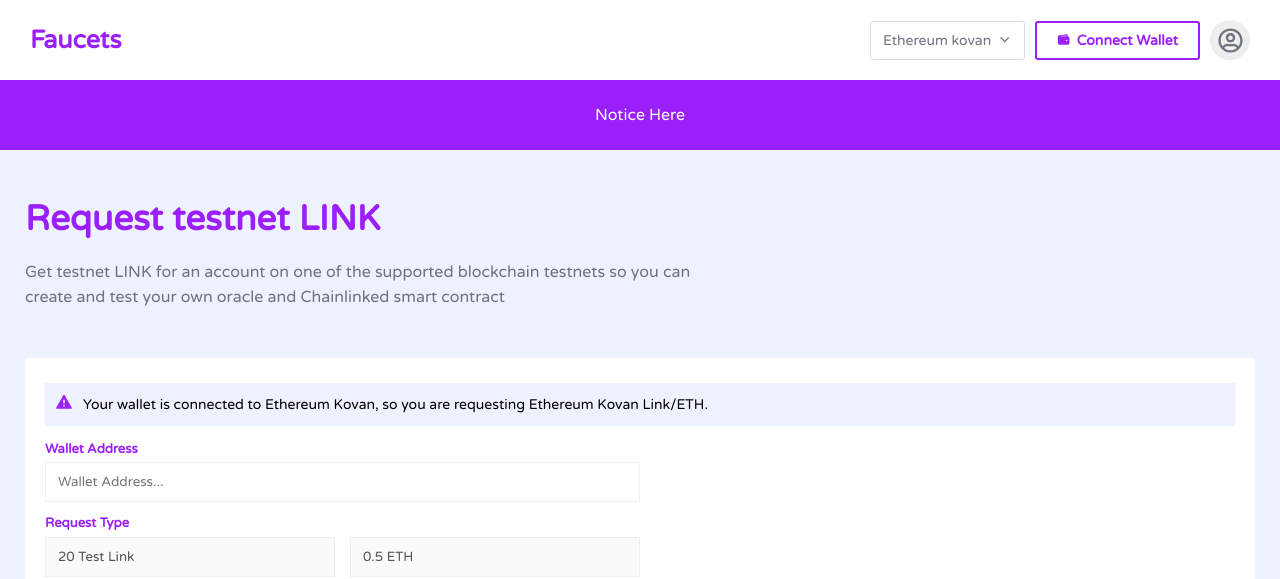
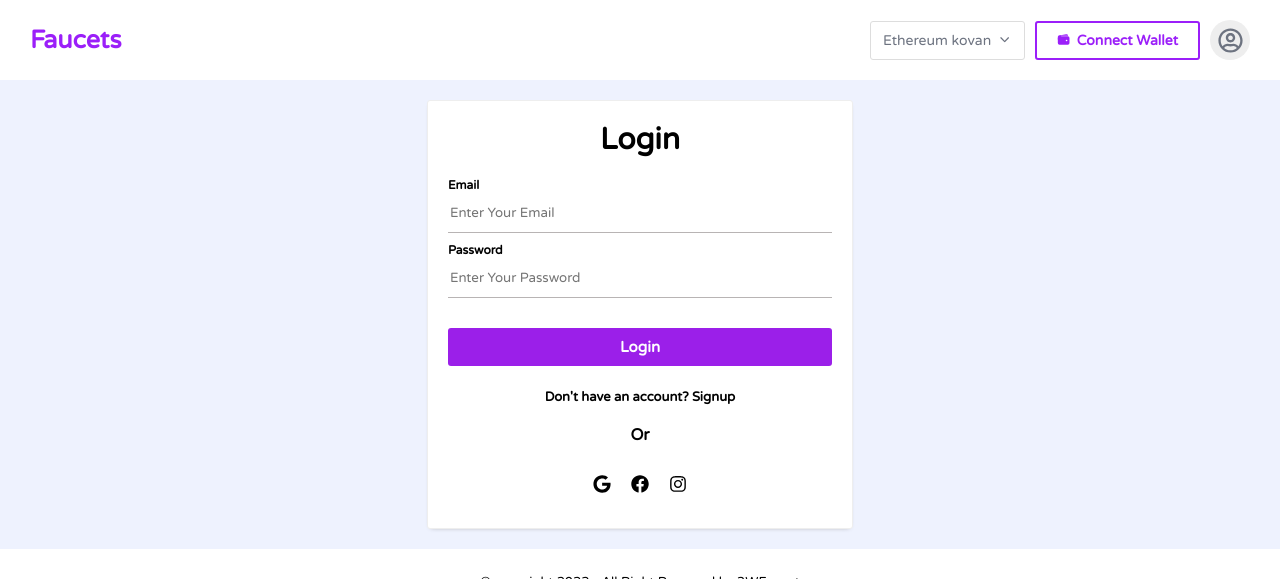
Before and after one commit to Sumon092/3wfaucet, a React (Create React App) app: page /login in a window 1280 px wide. Shown: the top 579 px of the page. Built offline with nearby package versions, Linux system fonts and the light colour scheme.

Commit message:
login page done

```diff
--- a/src/App.js
+++ b/src/App.js
@@ -4,13 +4,16 @@
 import { Routes, Route } from 'react-router-dom';
 import Table from './components/Table'
 import Table2 from './components/Table2'
+import Login from './pages/Login';
 function App() {
   return (
     <>
-      <Home />
       <Routes>
-        <Route path='table1' element={<Table />}></Route>
-        <Route path='table2' element={<Table2 />}></Route>
+        <Route path='/' element={<Home />}></Route>
+        <Route path='/home' element={<Home />}></Route>
+        <Route path='/table1' element={<Table />}></Route>
+        <Route path='/table2' element={<Table2 />}></Route>
+        <Route path='/login' element={<Login />}></Route>
       </Routes>
     </>
   );
--- a/src/components/NavBar.jsx
+++ b/src/components/NavBar.jsx
@@ -1,4 +1,5 @@
 import React, { useState } from 'react';
+import { Link } from 'react-router-dom';
 import styled from 'styled-components';
 
 
@@ -101,7 +102,7 @@
     return (
         <Container>
             <Wrapper>
-                <Left><Logo>Faucets</Logo></Left>
+                <Link style={{ textDecoration: 'none' }} to="/"><Left><Logo>Faucets</Logo></Left></Link>
                 <Right>
                     <MenuItem>
                         <MenuButton left>
@@ -125,7 +126,8 @@
                     </MenuItem>
                     {active && <UserMenu>
                         <Ul>
-                            <Li>Login</Li>
+                            <Link style={{ textDecoration: 'none' }} to='login'><Li>Login</Li></Link>
+
                             <Li>Signup</Li>
                             <Li>FAQs</Li>
                         </Ul>
--- /dev/null
+++ b/src/pages/Login.jsx
@@ -0,0 +1,131 @@
+import React from 'react';
+import styled from 'styled-components';
+import Footer from '../components/Footer';
+import Navbar from '../components/NavBar';
+
+const Container = styled.div`
+    background-color: #eef2fe;
+`
+const LoginWrapper = styled.div`
+    display: flex;
+    justify-content: center;
+    align-items: center;
+    margin-top: 20px;
+`
+const LoginContainer = styled.div`
+    width: 30%;
+    margin: auto;
+    background: #fff;
+    padding: 20px;
+    border-radius: 3px;
+    border: 1px solid #eee;
+    box-shadow: 0 2px 5px -4px grey;
+`
+const Title = styled.h1`
+    text-align: center;
+    font-size:30px;
+    font-weight:600px;
+    margin: 0;
+    margin-bottom: 20px;
+`
+const InputContainer = styled.div`
+    display: flex;
+    flex-direction: column;
+    margin: 0px 0px 10px;
+    padding: 0px;
+`
+const InputLabel = styled.label`
+    font-size:12px;
+    font-weight: 600;
+`
+const InputWrapper = styled.div`
+    border:0;
+    border-bottom: 1px solid #b8b4b4;
+    padding: 10px 0px;
+    :focus{
+        border-bottom: 1px solid #ff3;
+    }
+`
+const Input = styled.input`
+    width: 100%;
+    background: transparent;
+    border: none;
+    outline: none;
+
+`
+const Button = styled.button`
+    width: 100%;
+    background:#9b1fe9;
+    padding:10px 15px;
+    outline: none;
+    border:none;
+    font-size:15px;
+    cursor:pointer;
+    margin-top: 20px;
+    margin-bottom:10px;
+    border-radius: 3px;
+    font-size: 15px;
+    font-weight: 600;
+    color:#FFF;
+`
+const LoginText = styled.p`
+    font-size: ${props => props.or ? '16px' : '13px'};
+    font-weight: 600;
+    color: #000;
+    margin-top: ${props => props.or && '20px'};
+    margin-bottom: ${props => props.or && '20px'};
+    text-align: center;
+`
+const SocialContainer = styled.div`
+    display: flex;
+    justify-content: center;
+    align-items: center;
+    margin: 0;
+`
+const SocialText = styled.span`
+    margin: 10px;
+    font-size:18px;
+`
+
+const Login = () => {
+    return (
+        <Container>
+            <Navbar />
+            <LoginWrapper>
+                <LoginContainer>
+                    <Title>Login</Title>
+                    <InputContainer>
+                        <InputLabel>Email</InputLabel>
+                        <InputWrapper>
+                            <Input type='email' placeholder='Enter Your Email' />
+                        </InputWrapper>
+                    </InputContainer>
+                    <InputContainer>
+                        <InputLabel>Password</InputLabel>
+                        <InputWrapper>
+                            <Input type='email' placeholder='Enter Your Password' />
+                        </InputWrapper>
+                    </InputContainer>
+                    <Button>Login</Button>
+                    <LoginText>Don't have an account? Signup</LoginText>
+                    <LoginText or>Or</LoginText>
+                    <SocialContainer>
+                        <SocialText>
+                            <svg stroke="currentColor" fill="currentColor" stroke-width="0" viewBox="0 0 488 512" height="1em" width="1em" xmlns="http://www.w3.org/2000/svg"><path d="M488 261.8C488 403.3 391.1 504 248 504 110.8 504 0 393.2 0 256S110.8 8 248 8c66.8 0 123 24.5 166.3 64.9l-67.5 64.9C258.5 52.6 94.3 116.6 94.3 256c0 86.5 69.1 156.6 153.7 156.6 98.2 0 135-70.4 140.8-106.9H248v-85.3h236.1c2.3 12.7 3.9 24.9 3.9 41.4z"></path></svg>
+                        </SocialText>
+                        <SocialText>
+                            <svg stroke="currentColor" fill="currentColor" stroke-width="0" viewBox="0 0 512 512" height="1em" width="1em" xmlns="http://www.w3.org/2000/svg"><path d="M504 256C504 119 393 8 256 8S8 119 8 256c0 123.78 90.69 226.38 209.25 245V327.69h-63V256h63v-54.64c0-62.15 37-96.48 93.67-96.48 27.14 0 55.52 4.84 55.52 4.84v61h-31.28c-30.8 0-40.41 19.12-40.41 38.73V256h68.78l-11 71.69h-57.78V501C413.31 482.38 504 379.78 504 256z"></path></svg>
+                        </SocialText>
+                        <SocialText>
+                            <svg stroke="currentColor" fill="currentColor" stroke-width="0" viewBox="0 0 448 512" height="1em" width="1em" xmlns="http://www.w3.org/2000/svg"><path d="M224.1 141c-63.6 0-114.9 51.3-114.9 114.9s51.3 114.9 114.9 114.9S339 319.5 339 255.9 287.7 141 224.1 141zm0 189.6c-41.1 0-74.7-33.5-74.7-74.7s33.5-74.7 74.7-74.7 74.7 33.5 74.7 74.7-33.6 74.7-74.7 74.7zm146.4-194.3c0 14.9-12 26.8-26.8 26.8-14.9 0-26.8-12-26.8-26.8s12-26.8 26.8-26.8 26.8 12 26.8 26.8zm76.1 27.2c-1.7-35.9-9.9-67.7-36.2-93.9-26.2-26.2-58-34.4-93.9-36.2-37-2.1-147.9-2.1-184.9 0-35.8 1.7-67.6 9.9-93.9 36.1s-34.4 58-36.2 93.9c-2.1 37-2.1 147.9 0 184.9 1.7 35.9 9.9 67.7 36.2 93.9s58 34.4 93.9 36.2c37 2.1 147.9 2.1 184.9 0 35.9-1.7 67.7-9.9 93.9-36.2 26.2-26.2 34.4-58 36.2-93.9 2.1-37 2.1-147.8 0-184.8zM398.8 388c-7.8 19.6-22.9 34.7-42.6 42.6-29.5 11.7-99.5 9-132.1 9s-102.7 2.6-132.1-9c-19.6-7.8-34.7-22.9-42.6-42.6-11.7-29.5-9-99.5-9-132.1s-2.6-102.7 9-132.1c7.8-19.6 22.9-34.7 42.6-42.6 29.5-11.7 99.5-9 132.1-9s102.7-2.6 132.1 9c19.6 7.8 34.7 22.9 42.6 42.6 11.7 29.5 9 99.5 9 132.1s2.7 102.7-9 132.1z"></path></svg>
+                        </SocialText>
+                    </SocialContainer>
+                </LoginContainer>
+            </LoginWrapper>
+
+            <Footer />
+        </Container>
+    );
+};
+
+export default Login;
```
Also changed, not shown: src/components/UserMenu.jsx (added, +11 -0 lines).
